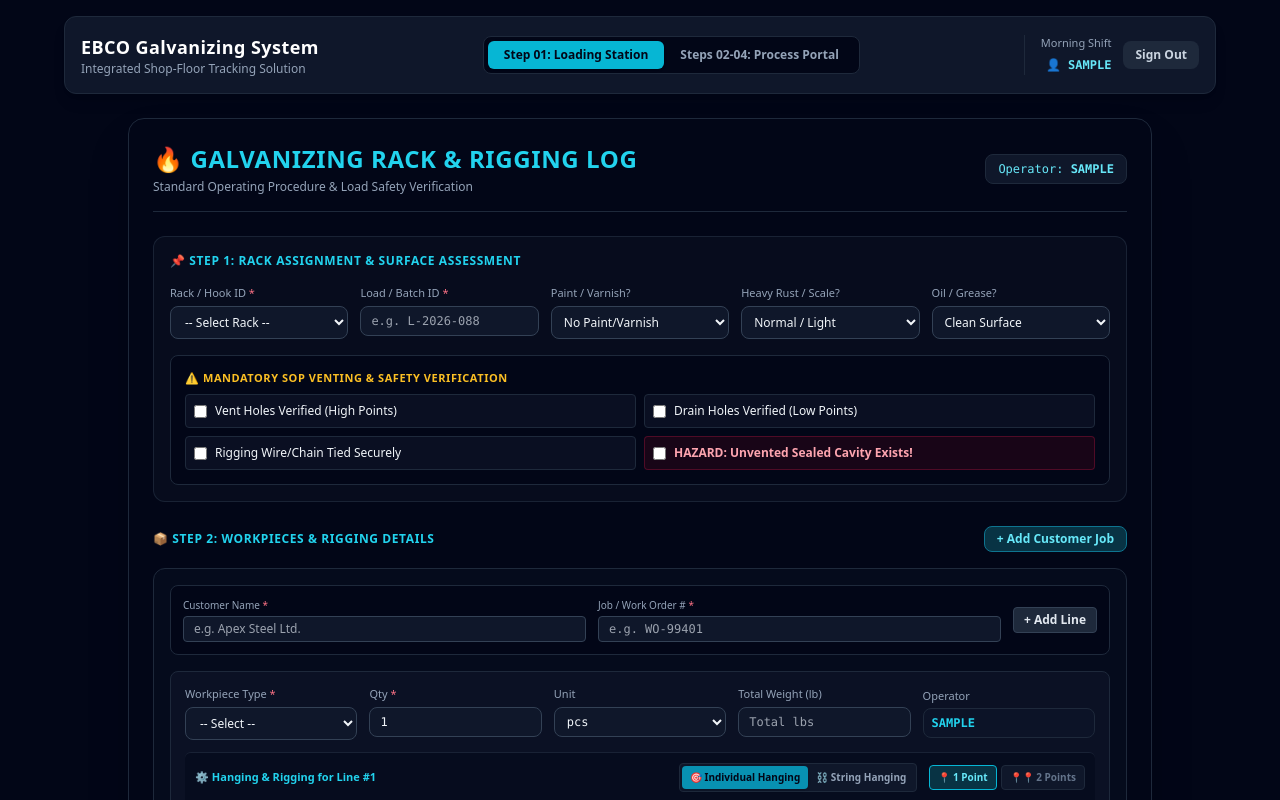
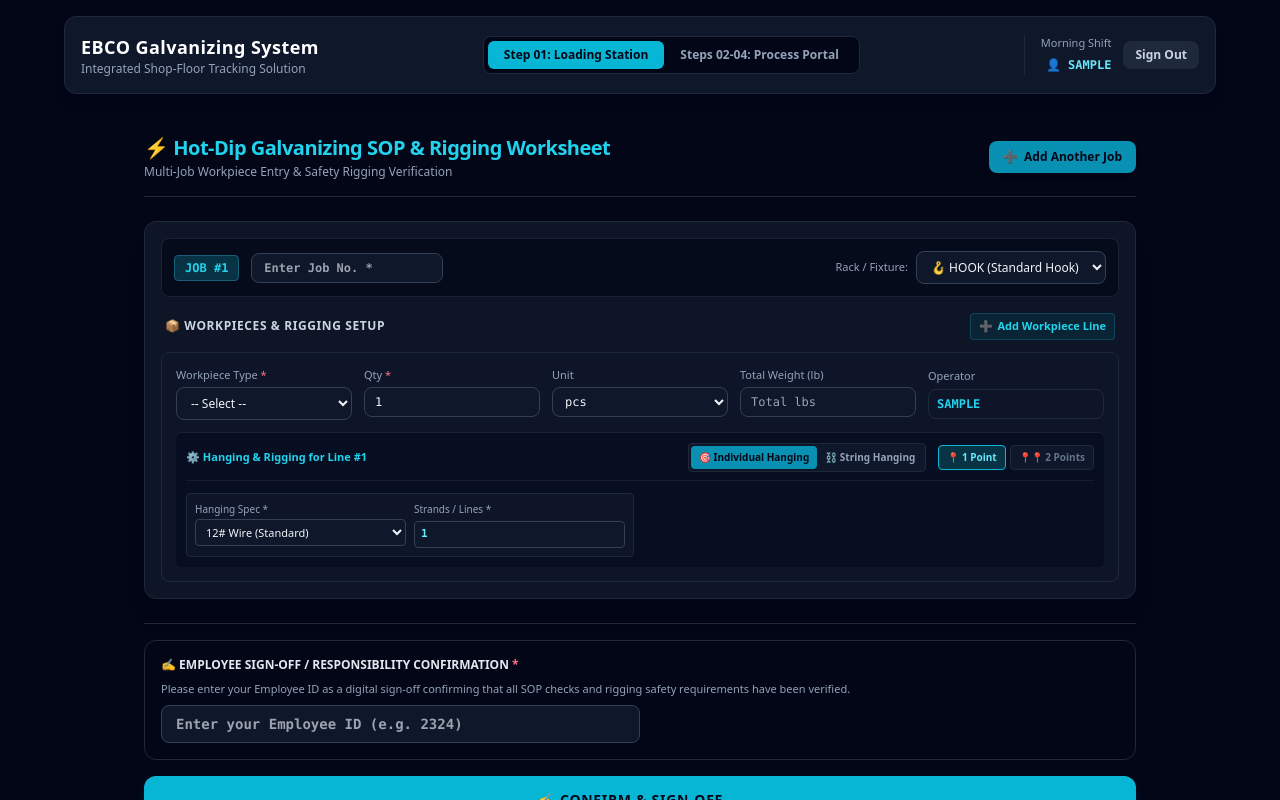
Before and after one commit to Alleninca1122/ebco-galvanizing, a React (Vite) app: page / in a window 1280 px wide. Both pictures are taken after typing "Sample", "Sample123" into the empty fields and a click on the button "ACCESS SYSTEM →". Shown: the top 800 px of the page. Built offline with nearby package versions, Linux system fonts and the light colour scheme.

Commit message:
Add files via upload

```diff
--- a/src/components/ProductionForm.jsx
+++ b/src/components/ProductionForm.jsx
@@ -16,359 +16,227 @@ const QTY_UNITS = [
 
 // Hook Option on top, followed by 30 Fixed Racks
 const RACK_OPTIONS = [
-  { id: 'HOOK', label: '🪝 Hook (Direct / Hoist)' },
+  { id: 'HOOK', label: '🪝 HOOK (Standard Hook)' },
   ...Array.from({ length: 30 }, (_, i) => ({
     id: `RACK_${i + 1}`,
-    label: `Rack #${i + 1}`
+    label: `🧺 RACK ${i + 1}`
   }))
 ];
 
-// Rigging Specs
+// Preset Rigging Wire Specifications
 const RIGGING_SPECS = [
-  { id: 'WIRE_16', label: '#16 Wire' },
-  { id: 'WIRE_14', label: '#14 Wire' },
-  { id: 'WIRE_12', label: '#12 Wire' },
-  { id: 'WIRE_10', label: '#10 Wire' },
-  { id: 'CHAIN_3_8', label: '3/8" Chain' },
-  { id: 'CHAIN_1_2', label: '1/2" Chain' }
+  { id: 'WIRE_14', label: '14# Wire (Light)' },
+  { id: 'WIRE_12', label: '12# Wire (Standard)' },
+  { id: 'WIRE_10', label: '10# Wire (Heavy)' },
+  { id: 'CHAIN_QUICK', label: 'Chain + Quick Link' }
 ];
 
-// Initial State Templates
-const createInitialWorkpiece = () => ({
-  id: Date.now() + Math.random(),
+export default function GalvanizingWorksheet({ currentUser, onSubmit }) {
+  // Form Level States
+  const [operatorSignoffId, setOperatorSignoffId] = useState('');
+  const [isFormBlocked, setIsFormBlocked] = useState(false);
+
+  // Jobs Array State
+  const [jobs, setJobs] = useState([
+    {
+      id: Date.now(),
+      jobNo: '',
+      rackType: 'HOOK',
+      workpieces: [
+        {
+          id: Date.now() + 1,
           workpieceType: '',
-  quantity: 1,
+          quantity: '1',
           unit: 'pcs',
           weightLb: '',
-  hangingMode: 'INDIVIDUAL', // INDIVIDUAL | STRING
-  hangingPoints: '1',      // '1' | '2'
-  point1SpecId: 'WIRE_14',
-  point1Strands: 1,
-  point2SpecId: 'WIRE_14',
-  point2Strands: 1
-});
+          hangingMode: 'INDIVIDUAL',
+          hangingPoints: '1',
+          point1SpecId: 'WIRE_12',
+          point1Strands: '1',
+          point2SpecId: 'WIRE_12',
+          point2Strands: '1'
+        }
+      ]
+    }
+  ]);
 
-const createInitialJob = () => ({
-  id: Date.now() + Math.random(),
-  customerName: '',
-  jobNumber: '',
-  workpieces: [createInitialWorkpiece()]
-});
-
-export default function GalvanizingForm({ currentUser }) {
-  // --- Form State ---
-  const [rackId, setRackId] = useState('');
-  const [loadId, setLoadId] = useState('');
-
-  // Surface / Preparation Checks
-  const [hasPaintOrVarnish, setHasPaintOrVarnish] = useState('NO');
-  const [hasHeavyRust, setHasHeavyRust] = useState('NO');
-  const [hasOilOrGrease, setHasOilOrGrease] = useState('NO');
-
-  // SOP Safety Checklist
-  const [sopVentHoles, setSopVentHoles] = useState(false);
-  const [sopDrainHoles, setSopDrainHoles] = useState(false);
-  const [sopEnclosedCavity, setSopEnclosedCavity] = useState(false);
-  const [sopRiggingSecure, setSopRiggingSecure] = useState(false);
-
-  // Customer Jobs & Workpieces
-  const [jobs, setJobs] = useState([createInitialJob()]);
-
-  // Operator Sign-off
-  const [operatorSignoffId, setOperatorSignoffId] = useState('');
-
-  // --- Handlers ---
-  const handleAddJob = () => {
-    setJobs([...jobs, createInitialJob()]);
+  // Handlers for Job & Workpiece Changes
+  const handleJobChange = (jobIndex, field, value) => {
+    const updated = [...jobs];
+    updated[jobIndex][field] = value;
+    setJobs(updated);
   };
 
-  const handleRemoveJob = (jobIndex) => {
+  const handleWorkpieceChange = (jobIndex, wpIndex, field, value) => {
+    const updated = [...jobs];
+    updated[jobIndex].workpieces[wpIndex][field] = value;
+    setJobs(updated);
+  };
+
+  const addJobRow = () => {
+    setJobs([
+      ...jobs,
+      {
+        id: Date.now(),
+        jobNo: '',
+        rackType: 'HOOK',
+        workpieces: [
+          {
+            id: Date.now() + 1,
+            workpieceType: '',
+            quantity: '1',
+            unit: 'pcs',
+            weightLb: '',
+            hangingMode: 'INDIVIDUAL',
+            hangingPoints: '1',
+            point1SpecId: 'WIRE_12',
+            point1Strands: '1',
+            point2SpecId: 'WIRE_12',
+            point2Strands: '1'
+          }
+        ]
+      }
+    ]);
+  };
+
+  const removeJobRow = (jobIndex) => {
     if (jobs.length > 1) {
       setJobs(jobs.filter((_, idx) => idx !== jobIndex));
     }
   };
 
-  const handleJobChange = (jobIndex, field, value) => {
-    const updatedJobs = [...jobs];
-    updatedJobs[jobIndex][field] = value;
-    setJobs(updatedJobs);
+  const addWorkpieceRow = (jobIndex) => {
+    const updated = [...jobs];
+    updated[jobIndex].workpieces.push({
+      id: Date.now(),
+      workpieceType: '',
+      quantity: '1',
+      unit: 'pcs',
+      weightLb: '',
+      hangingMode: 'INDIVIDUAL',
+      hangingPoints: '1',
+      point1SpecId: 'WIRE_12',
+      point1Strands: '1',
+      point2SpecId: 'WIRE_12',
+      point2Strands: '1'
+    });
+    setJobs(updated);
   };
 
-  const handleAddWorkpieceRow = (jobIndex) => {
-    const updatedJobs = [...jobs];
-    updatedJobs[jobIndex].workpieces.push(createInitialWorkpiece());
-    setJobs(updatedJobs);
-  };
-
-  const handleRemoveWorkpieceRow = (jobIndex, wpIndex) => {
-    const updatedJobs = [...jobs];
-    if (updatedJobs[jobIndex].workpieces.length > 1) {
-      updatedJobs[jobIndex].workpieces = updatedJobs[jobIndex].workpieces.filter((_, idx) => idx !== wpIndex);
-      setJobs(updatedJobs);
+  const removeWorkpieceRow = (jobIndex, wpIndex) => {
+    const updated = [...jobs];
+    if (updated[jobIndex].workpieces.length > 1) {
+      updated[jobIndex].workpieces = updated[jobIndex].workpieces.filter((_, idx) => idx !== wpIndex);
+      setJobs(updated);
     }
   };
 
-  const handleWorkpieceChange = (jobIndex, wpIndex, field, value) => {
-    const updatedJobs = [...jobs];
-    updatedJobs[jobIndex].workpieces[wpIndex][field] = value;
-    setJobs(updatedJobs);
-  };
-
-  // Block submission if safety issues or enclosed cavities are unchecked
-  const isFormBlocked = !sopVentHoles || !sopDrainHoles || sopEnclosedCavity || !sopRiggingSecure;
-
   const handleSubmit = (e) => {
     e.preventDefault();
-    if (isFormBlocked) {
-      alert('Cannot submit: Please resolve all SOP safety hazards before proceeding.');
-      return;
-    }
+    if (isFormBlocked) return;
 
-    const payload = {
-      rackId,
-      loadId,
-      surfacePreparation: {
-        hasPaintOrVarnish,
-        hasHeavyRust,
-        hasOilOrGrease
-      },
-      sopSafetyCheck: {
-        sopVentHoles,
-        sopDrainHoles,
-        sopEnclosedCavity,
-        sopRiggingSecure
-      },
+    const formData = {
+      operatorSignoffId,
       jobs,
-      operatorSignoffId,
       submittedAt: new Date().toISOString()
     };
 
-    console.log('Submitted Galvanizing Form Payload:', payload);
-    alert('Form submitted successfully!');
+    if (onSubmit) {
+      onSubmit(formData);
+    } else {
+      console.log('Form Submitted Successfully:', formData);
+    }
   };
 
   return (
-    <div className="max-w-5xl mx-auto p-4 md:p-6 bg-slate-950 text-slate-100 rounded-2xl shadow-2xl border border-slate-800 space-y-6">
+    <div className="max-w-5xl mx-auto p-4 bg-slate-950 text-slate-100 min-h-screen font-sans">
+      <form onSubmit={handleSubmit} className="space-y-6">
 
-      {/* HEADER */}
-      <div className="border-b border-slate-800 pb-4 flex flex-col md:flex-row justify-between items-start md:items-center gap-4">
+        {/* Header & Add Job Controls */}
+        <div className="flex flex-col sm:flex-row justify-between items-start sm:items-center gap-4 pb-4 border-b border-slate-800">
           <div>
-          <h1 className="text-xl md:text-2xl font-bold tracking-wide text-cyan-400">
-            🔥 GALVANIZING RACK & RIGGING LOG
+            <h1 className="text-xl font-bold tracking-tight text-cyan-400">
+              ⚡ Hot-Dip Galvanizing SOP & Rigging Worksheet
             </h1>
-          <p className="text-xs text-slate-400 mt-1">
-            Standard Operating Procedure & Load Safety Verification
+            <p className="text-xs text-slate-400 mt-0.5">
+              Multi-Job Workpiece Entry & Safety Rigging Verification
             </p>
           </div>
-        <div className="bg-slate-900 border border-slate-800 px-3 py-1.5 rounded-lg text-xs font-mono text-cyan-300">
-          Operator: <span className="font-bold">{currentUser?.id || '7222'}</span>
-        </div>
+          <button
+            type="button"
+            onClick={addJobRow}
+            className="px-3.5 py-2 bg-cyan-600 hover:bg-cyan-500 text-slate-950 font-bold text-xs rounded-lg shadow-md transition-all flex items-center gap-1.5"
+          >
+            <span>➕</span> Add Another Job
+          </button>
         </div>
 
-      <form onSubmit={handleSubmit} className="space-y-6">
+        {/* 2. JOBS LIST */}
+        <div className="space-y-6">
+          {jobs.map((job, jobIndex) => (
+            <div key={job.id} className="bg-slate-900/90 border border-slate-800 rounded-xl p-4 space-y-4 shadow-xl">
 
-        {/* 1. RACK & SOP SETUP SECTION */}
-        <div className="bg-slate-900/40 p-4 rounded-xl border border-slate-800/80 space-y-4">
-          <h2 className="text-xs font-bold uppercase tracking-wider text-cyan-400 flex items-center gap-2">
-            📌 Step 1: Rack Assignment & Surface Assessment
-          </h2>
+              {/* Job Header Bar */}
+              <div className="flex flex-col sm:flex-row justify-between items-start sm:items-center gap-3 bg-slate-950/60 p-3 rounded-lg border border-slate-800/80">
+                <div className="flex items-center gap-3 w-full sm:w-auto">
+                  <span className="px-2.5 py-1 bg-cyan-950 text-cyan-400 text-xs font-mono font-bold rounded border border-cyan-800">
+                    JOB #{jobIndex + 1}
+                  </span>
+                  <input
+                    type="text"
+                    placeholder="Enter Job No. *"
+                    value={job.jobNo}
+                    onChange={(e) => handleJobChange(jobIndex, 'jobNo', e.target.value)}
+                    className="bg-slate-900 border border-slate-700 rounded-lg px-3 py-1.5 text-xs text-slate-100 font-mono font-bold focus:outline-none focus:border-cyan-500 w-full sm:w-48"
+                    required
+                  />
+                </div>
 
-          <div className="grid grid-cols-1 sm:grid-cols-2 md:grid-cols-5 gap-3">
-            {/* Rack Selection */}
-            <div>
-              <label className="block text-[11px] text-slate-400 mb-1">
-                Rack / Hook ID <span className="text-rose-400">*</span>
-              </label>
+                <div className="flex items-center gap-3 w-full sm:w-auto justify-between sm:justify-end">
+                  <div className="flex items-center gap-2">
+                    <label className="text-[11px] text-slate-400 whitespace-nowrap">Rack / Fixture:</label>
                     <select
-                value={rackId}
-                onChange={(e) => setRackId(e.target.value)}
-                className="w-full bg-slate-900 border border-slate-700 rounded-lg px-2.5 py-1.5 text-xs text-slate-100 focus:outline-none focus:border-cyan-500"
-                required
+                      value={job.rackType}
+                      onChange={(e) => handleJobChange(jobIndex, 'rackType', e.target.value)}
+                      className="bg-slate-900 border border-slate-700 rounded-lg px-2.5 py-1.5 text-xs text-slate-100 focus:outline-none focus:border-cyan-500"
                     >
-                <option value="">-- Select Rack --</option>
                       {RACK_OPTIONS.map((r) => (
                         <option key={r.id} value={r.id}>{r.label}</option>
                       ))}
                     </select>
                   </div>
 
-            {/* Load ID */}
-            <div>
-              <label className="block text-[11px] text-slate-400 mb-1">
-                Load / Batch ID <span className="text-rose-400">*</span>
-              </label>
-              <input
-                type="text"
-                placeholder="e.g. L-2026-088"
-                value={loadId}
-                onChange={(e) => setLoadId(e.target.value)}
-                className="w-full bg-slate-900 border border-slate-700 rounded-lg px-2.5 py-1.5 text-xs text-slate-100 font-mono focus:outline-none focus:border-cyan-500"
-                required
-              />
-            </div>
-
-            {/* Surface Conditions */}
-            <div>
-              <label className="block text-[11px] text-slate-400 mb-1">Paint / Varnish?</label>
-              <select
-                value={hasPaintOrVarnish}
-                onChange={(e) => setHasPaintOrVarnish(e.target.value)}
-                className="w-full bg-slate-900 border border-slate-700 rounded-lg px-2 py-1.5 text-xs text-slate-100 focus:outline-none focus:border-cyan-500"
-              >
-                <option value="NO">No Paint/Varnish</option>
-                <option value="YES">Yes (Requires Blast)</option>
-              </select>
-            </div>
-
-            <div>
-              <label className="block text-[11px] text-slate-400 mb-1">Heavy Rust / Scale?</label>
-              <select
-                value={hasHeavyRust}
-                onChange={(e) => setHasHeavyRust(e.target.value)}
-                className="w-full bg-slate-900 border border-slate-700 rounded-lg px-2 py-1.5 text-xs text-slate-100 focus:outline-none focus:border-cyan-500"
-              >
-                <option value="NO">Normal / Light</option>
-                <option value="YES">Heavy (Extra Acid)</option>
-              </select>
-            </div>
-
-            <div>
-              <label className="block text-[11px] text-slate-400 mb-1">Oil / Grease?</label>
-              <select
-                value={hasOilOrGrease}
-                onChange={(e) => setHasOilOrGrease(e.target.value)}
-                className="w-full bg-slate-900 border border-slate-700 rounded-lg px-2 py-1.5 text-xs text-slate-100 focus:outline-none focus:border-cyan-500"
-              >
-                <option value="NO">Clean Surface</option>
-                <option value="YES">Heavy Grease</option>
-              </select>
-            </div>
-          </div>
-
-          {/* SOP Safety Checklist Grid */}
-          <div className="bg-slate-950 p-3.5 rounded-lg border border-slate-800 space-y-2">
-            <span className="text-[11px] font-bold text-amber-400 uppercase tracking-wider block mb-1">
-              ⚠️ Mandatory SOP Venting & Safety Verification
-            </span>
-
-            <div className="grid grid-cols-1 sm:grid-cols-2 gap-2 text-xs">
-              <label className="flex items-center gap-2 cursor-pointer bg-slate-900/60 p-2 rounded border border-slate-800 hover:border-slate-700">
-                <input
-                  type="checkbox"
-                  checked={sopVentHoles}
-                  onChange={(e) => setSopVentHoles(e.target.checked)}
-                  className="rounded border-slate-700 text-cyan-500 focus:ring-0"
-                />
-                <span>Vent Holes Verified (High Points)</span>
-              </label>
-
-              <label className="flex items-center gap-2 cursor-pointer bg-slate-900/60 p-2 rounded border border-slate-800 hover:border-slate-700">
-                <input
-                  type="checkbox"
-                  checked={sopDrainHoles}
-                  onChange={(e) => setSopDrainHoles(e.target.checked)}
-                  className="rounded border-slate-700 text-cyan-500 focus:ring-0"
-                />
-                <span>Drain Holes Verified (Low Points)</span>
-              </label>
-
-              <label className="flex items-center gap-2 cursor-pointer bg-slate-900/60 p-2 rounded border border-slate-800 hover:border-slate-700">
-                <input
-                  type="checkbox"
-                  checked={sopRiggingSecure}
-                  onChange={(e) => setSopRiggingSecure(e.target.checked)}
-                  className="rounded border-slate-700 text-cyan-500 focus:ring-0"
-                />
-                <span>Rigging Wire/Chain Tied Securely</span>
-              </label>
-
-              <label className="flex items-center gap-2 cursor-pointer bg-rose-950/30 p-2 rounded border border-rose-900/50 text-rose-300 hover:border-rose-800">
-                <input
-                  type="checkbox"
-                  checked={sopEnclosedCavity}
-                  onChange={(e) => setSopEnclosedCavity(e.target.checked)}
-                  className="rounded border-rose-700 text-rose-500 focus:ring-0"
-                />
-                <span className="font-bold">HAZARD: Unvented Sealed Cavity Exists!</span>
-              </label>
-            </div>
-          </div>
-        </div>
-
-        {/* 2. CUSTOMER JOBS & WORKPIECE MAPPING */}
-        <div className="space-y-4">
-          <div className="flex justify-between items-center">
-            <h2 className="text-xs font-bold uppercase tracking-wider text-cyan-400">
-              📦 Step 2: Workpieces & Rigging Details
-            </h2>
-            <button
-              type="button"
-              onClick={handleAddJob}
-              className="px-3 py-1 bg-cyan-950 hover:bg-cyan-900 text-cyan-300 border border-cyan-700 rounded-lg text-xs font-bold transition-all"
-            >
-              + Add Customer Job
-            </button>
-          </div>
-
-          {jobs.map((job, jobIndex) => (
-            <div key={job.id} className="bg-slate-900/30 p-4 rounded-xl border border-slate-800 space-y-4 relative">
-
-              {/* Job Header Inputs */}
-              <div className="flex flex-col sm:flex-row gap-3 justify-between items-start sm:items-center bg-slate-950 p-3 rounded-lg border border-slate-800">
-                <div className="grid grid-cols-1 sm:grid-cols-2 gap-3 flex-1 w-full">
-                  <div>
-                    <label className="block text-[10px] text-slate-400 mb-0.5">
-                      Customer Name <span className="text-rose-400">*</span>
-                    </label>
-                    <input
-                      type="text"
-                      placeholder="e.g. Apex Steel Ltd."
-                      value={job.customerName}
-                      onChange={(e) => handleJobChange(jobIndex, 'customerName', e.target.value)}
-                      className="w-full bg-slate-900 border border-slate-700 rounded px-2.5 py-1 text-xs text-slate-100 focus:outline-none focus:border-cyan-500"
-                      required
-                    />
-                  </div>
-                  <div>
-                    <label className="block text-[10px] text-slate-400 mb-0.5">
-                      Job / Work Order # <span className="text-rose-400">*</span>
-                    </label>
-                    <input
-                      type="text"
-                      placeholder="e.g. WO-99401"
-                      value={job.jobNumber}
-                      onChange={(e) => handleJobChange(jobIndex, 'jobNumber', e.target.value)}
-                      className="w-full bg-slate-900 border border-slate-700 rounded px-2.5 py-1 text-xs text-slate-100 font-mono focus:outline-none focus:border-cyan-500"
-                      required
-                    />
-                  </div>
-                </div>
-
-                <div className="flex items-center gap-2 self-end sm:self-center">
-                  <button
-                    type="button"
-                    onClick={() => handleAddWorkpieceRow(jobIndex)}
-                    className="px-2.5 py-1 bg-slate-800 hover:bg-slate-700 text-slate-200 rounded text-xs font-semibold border border-slate-700"
-                  >
-                    + Add Line
-                  </button>
                   {jobs.length > 1 && (
                     <button
                       type="button"
-                      onClick={() => handleRemoveJob(jobIndex)}
-                      className="px-2 py-1 bg-rose-950/60 hover:bg-rose-900 text-rose-300 rounded text-xs font-semibold border border-rose-800"
+                      onClick={() => removeJobRow(jobIndex)}
+                      className="text-xs text-rose-400 hover:text-rose-300 font-bold px-2 py-1 bg-rose-950/40 rounded border border-rose-900/60"
+                      title="Delete whole job"
                     >
-                      Delete Job
+                      🗑️ Delete Job
                     </button>
                   )}
                 </div>
               </div>
 
-              {/* Workpieces Table/Rows */}
+              {/* Workpieces Section */}
               <div className="space-y-3">
+                <div className="flex justify-between items-center px-1">
+                  <h3 className="text-xs font-bold text-slate-300 uppercase tracking-wider">
+                    📦 Workpieces & Rigging Setup
+                  </h3>
+                  <button
+                    type="button"
+                    onClick={() => addWorkpieceRow(jobIndex)}
+                    className="text-[11px] text-cyan-400 hover:text-cyan-300 font-bold flex items-center gap-1 bg-cyan-950/50 px-2 py-1 rounded border border-cyan-800/60"
+                  >
+                    <span>➕</span> Add Workpiece Line
+                  </button>
+                </div>
+
                 {job.workpieces.map((wp, wpIndex) => {
-                  const qty = Number(wp.quantity) || 0;
-                  const totalW = Number(wp.weightLb) || 0;
+                  const qty = parseFloat(wp.quantity) || 0;
+                  const totalW = parseFloat(wp.weightLb) || 0;
                   const unitW = qty > 0 && totalW > 0 ? (totalW / qty).toFixed(1) : 0;
 
                   return (
@@ -451,7 +319,7 @@ export default function GalvanizingForm({ currentUser }) {
                           {job.workpieces.length > 1 && (
                             <button
                               type="button"
-                              onClick={() => handleRemoveWorkpieceRow(jobIndex, wpIndex)}
+                              onClick={() => removeWorkpieceRow(jobIndex, wpIndex)}
                               className="mt-4 text-xs text-rose-400 hover:text-rose-300 font-bold px-1"
                               title="Delete line"
                             >
```
Lines whose indentation alone changed are shown as unchanged.
